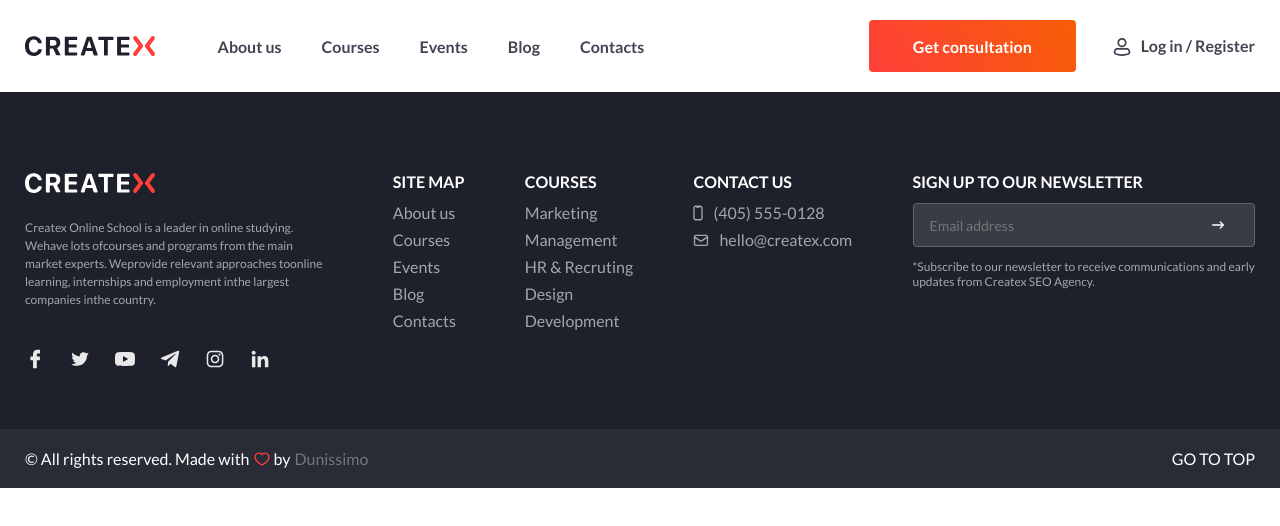
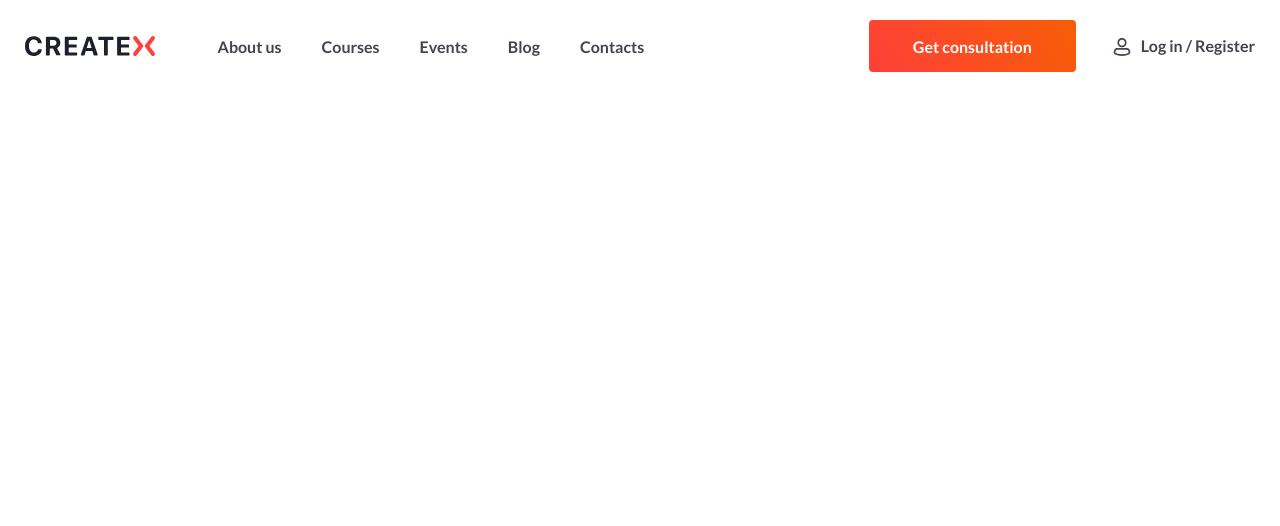
Before and after one commit to Dunissimo/Createx, a React (Vite) app: page / in a window 1280 px wide. Shown: the top 526 px of the page. Built offline with nearby package versions, Linux system fonts and the light colour scheme.

Commit message:
make dynamic url generation

```diff
--- a/src/App.tsx
+++ b/src/App.tsx
@@ -1,10 +1,7 @@
 import clsx from "clsx";
-import Footer from "./components/Footer/Footer";
 import Navbar from "./components/Navbar/Navbar";
-import Button from "./UI/Button/Button";
-import Checkbox from "./UI/Form/Checkbox/Checkbox";
-import Input from "./UI/Form/Input/Input";
-import SocialMedia from "./UI/SocialMedia/SocialMedia";
+import CourseUI from "./UI/Cards/Course/Course";
+import { useUrl } from "./utils/hooks";
 
 const App = () => {
   const theme = "light";
@@ -12,7 +9,6 @@ const App = () => {
   return (
     <div className={clsx("App", theme)}>
       <Navbar theme={theme} />
-      <Footer />
     </div>
   );
 };
--- /dev/null
+++ b/src/utils/hooks.ts
@@ -0,0 +1,3 @@
+export const useUrl = (url: string) => {
+  return new URL(`../assets/${url}`, import.meta.url).href;
+};
```
